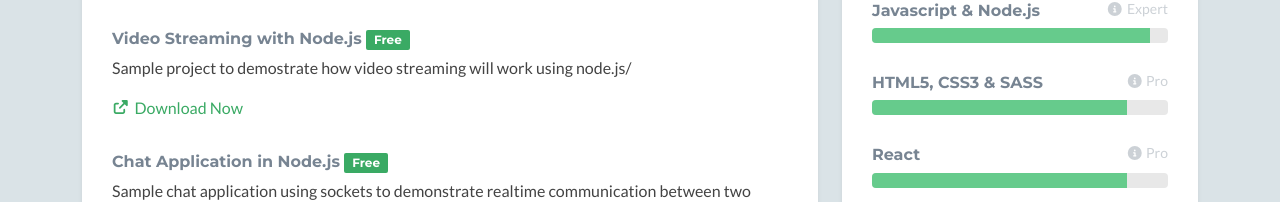
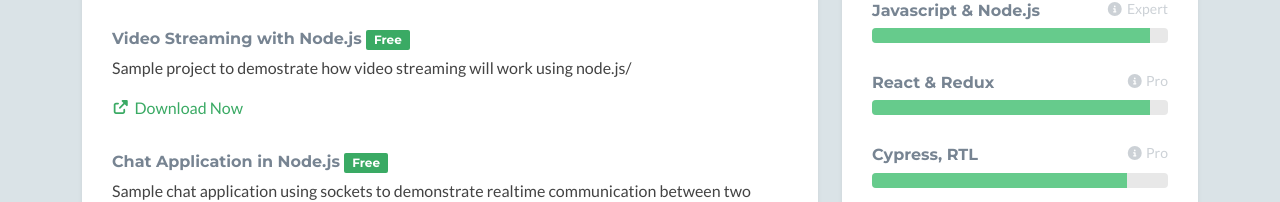
Before and after one commit to UnnatiThakker/Portfolio, a plain HTML site: page index.html in a window 1280 px wide. Shown: the part 775-977 px from the top of the page. Drawn offline with nearby package versions, Linux system fonts and the light colour scheme; no server answers; some icons are missing.

Commit message:
added skills

```diff
--- a/index.html
+++ b/index.html
@@ -223,14 +223,21 @@
                                 </div><!--//item-->
 
                                 <div class="item">
-                                    <h3 class="level-title">HTML5, CSS3 &amp; SASS<span class="level-label" data-bs-toggle="tooltip" data-bs-placement="left" title="You can use the tooltip to explain more about your skill level..."><i class="fas fa-info-circle"></i>Pro</span></h3>
+                                    <h3 class="level-title">React &amp; Redux<span class="level-label" data-bs-toggle="tooltip" data-bs-placement="left" title="You can use the tooltip to explain more about your skill level..."><i class="fas fa-info-circle"></i>Pro</span></h3>
+                                    <div class="level-bar progress">
+									    <div class="progress-bar level-bar-inner" role="progressbar" style="width: 94%" aria-valuenow="86"  aria-valuemin="0" aria-valuemax="96"></div>
+									</div><!--//level-bar-->
+                                </div><!--//item-->
+
+                                <div class="item">
+                                    <h3 class="level-title">Cypress, RTL<span class="level-label" data-bs-toggle="tooltip" data-placement="left" title="You can use the tooltip to explain more about your skill level..."><i class="fas fa-info-circle"></i>Pro</span></h3>
                                     <div class="level-bar progress">
 									    <div class="progress-bar level-bar-inner" role="progressbar" style="width: 86%" aria-valuenow="86"  aria-valuemin="0" aria-valuemax="96"></div>
 									</div><!--//level-bar-->
                                 </div><!--//item-->
 
-                                <div class="item">
-                                    <h3 class="level-title">React<span class="level-label" data-bs-toggle="tooltip" data-placement="left" title="You can use the tooltip to explain more about your skill level..."><i class="fas fa-info-circle"></i>Pro</span></h3>
+				<div class="item">
+                                    <h3 class="level-title">HTML5, CSS3 &amp; SASS<span class="level-label" data-bs-toggle="tooltip" data-bs-placement="left" title="You can use the tooltip to explain more about your skill level..."><i class="fas fa-info-circle"></i>Pro</span></h3>
                                     <div class="level-bar progress">
 									    <div class="progress-bar level-bar-inner" role="progressbar" style="width: 86%" aria-valuenow="86"  aria-valuemin="0" aria-valuemax="96"></div>
 									</div><!--//level-bar-->
```
